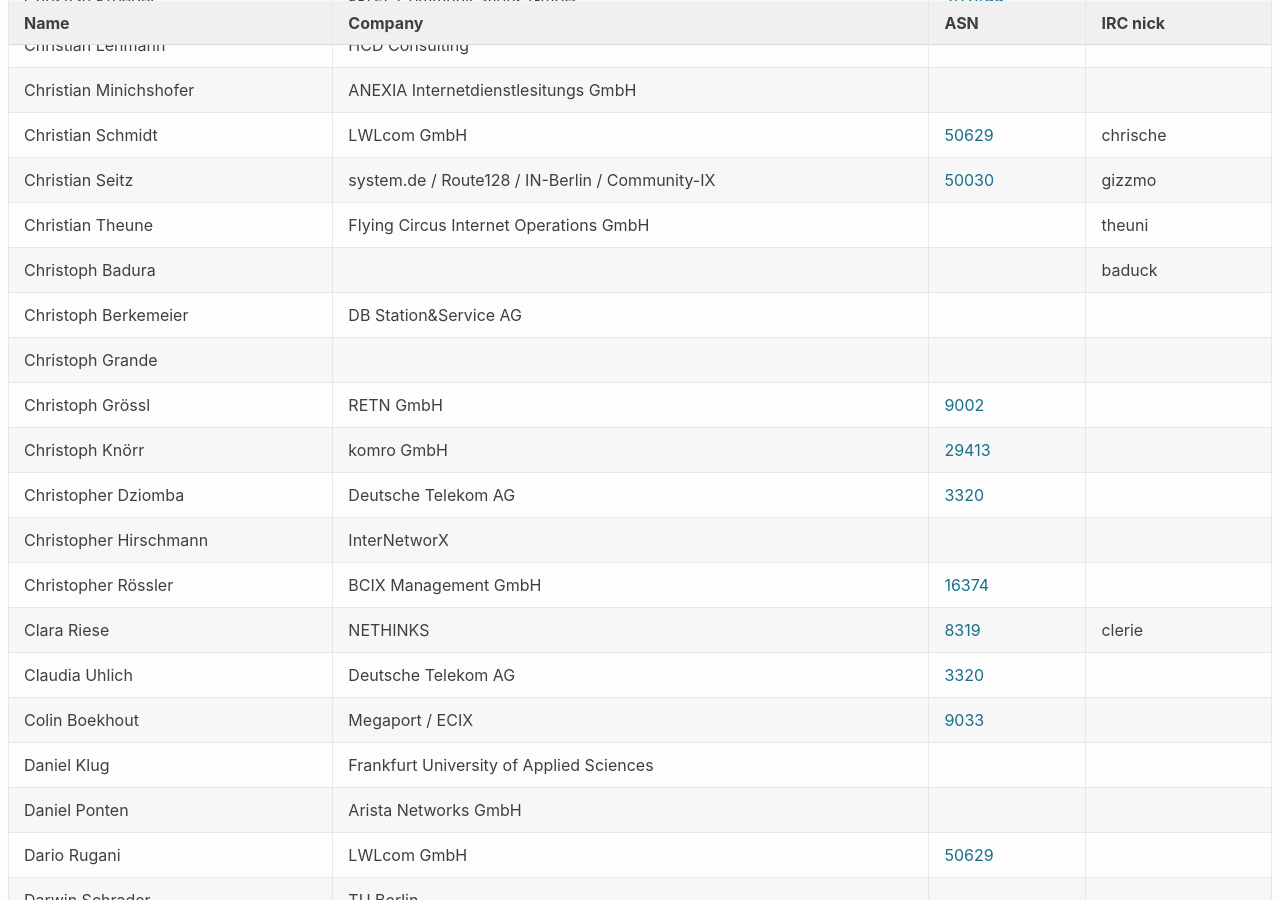
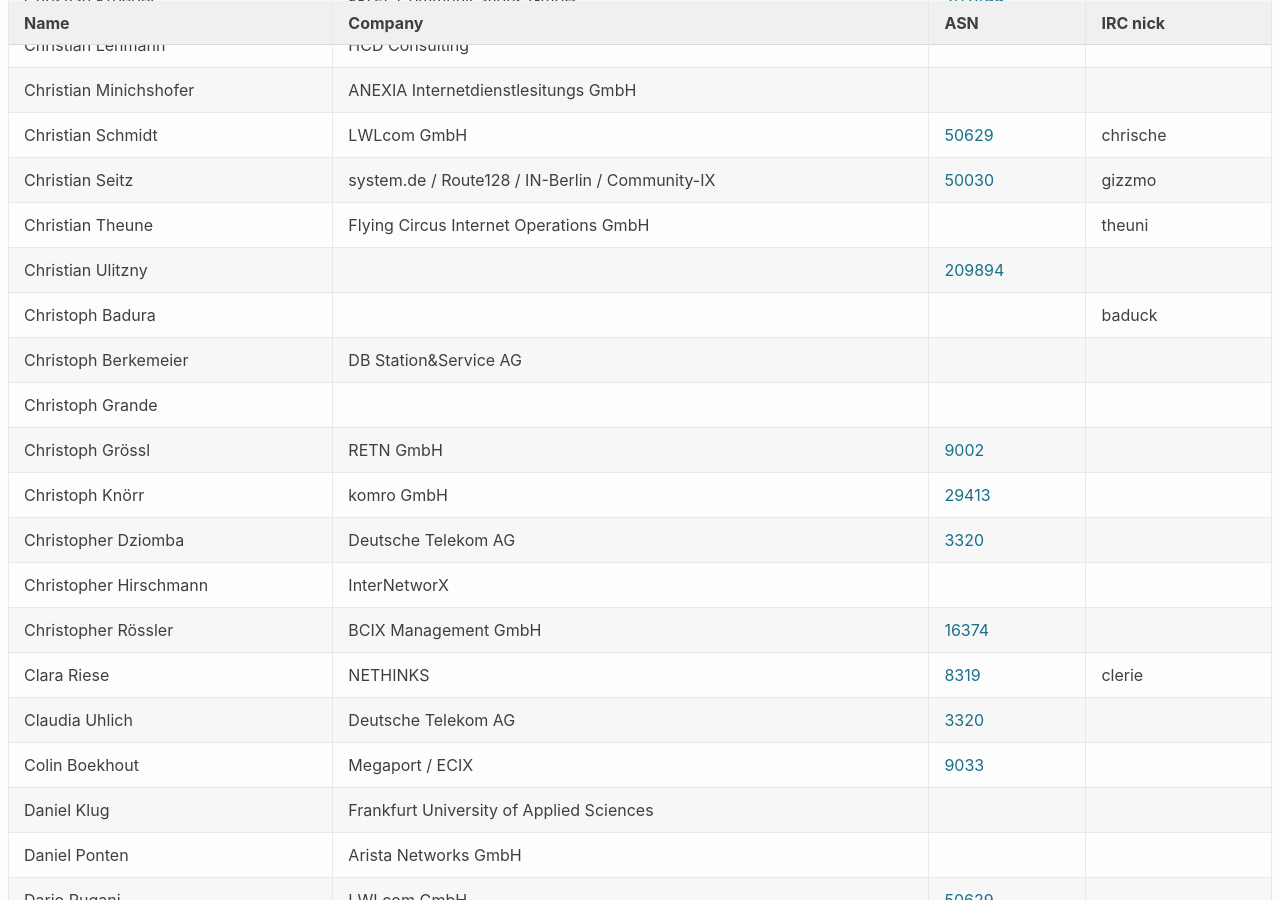
Before and after one commit to denog/pretix-attendeelist, a Jekyll site: the page built from denog15/index.md, in a window 1280 px wide and 900 px high, scrolled down 3304 px. Built offline with Jekyll 4.4.1, drawn with Linux system fonts in a browser that asks for light colours.

Commit message:
Latest data: Wed Nov  8 21:48:19 UTC 2023

```diff
--- a/_data/attendees_denog15_onsite.json
+++ b/_data/attendees_denog15_onsite.json
@@ -450,6 +450,12 @@
     "asn": null
   },
   {
+    "name": "Christian Ulitzny",
+    "company": null,
+    "irc": null,
+    "asn": "209894"
+  },
+  {
     "name": "Christoph Badura",
     "company": null,
     "irc": "baduck",
```
